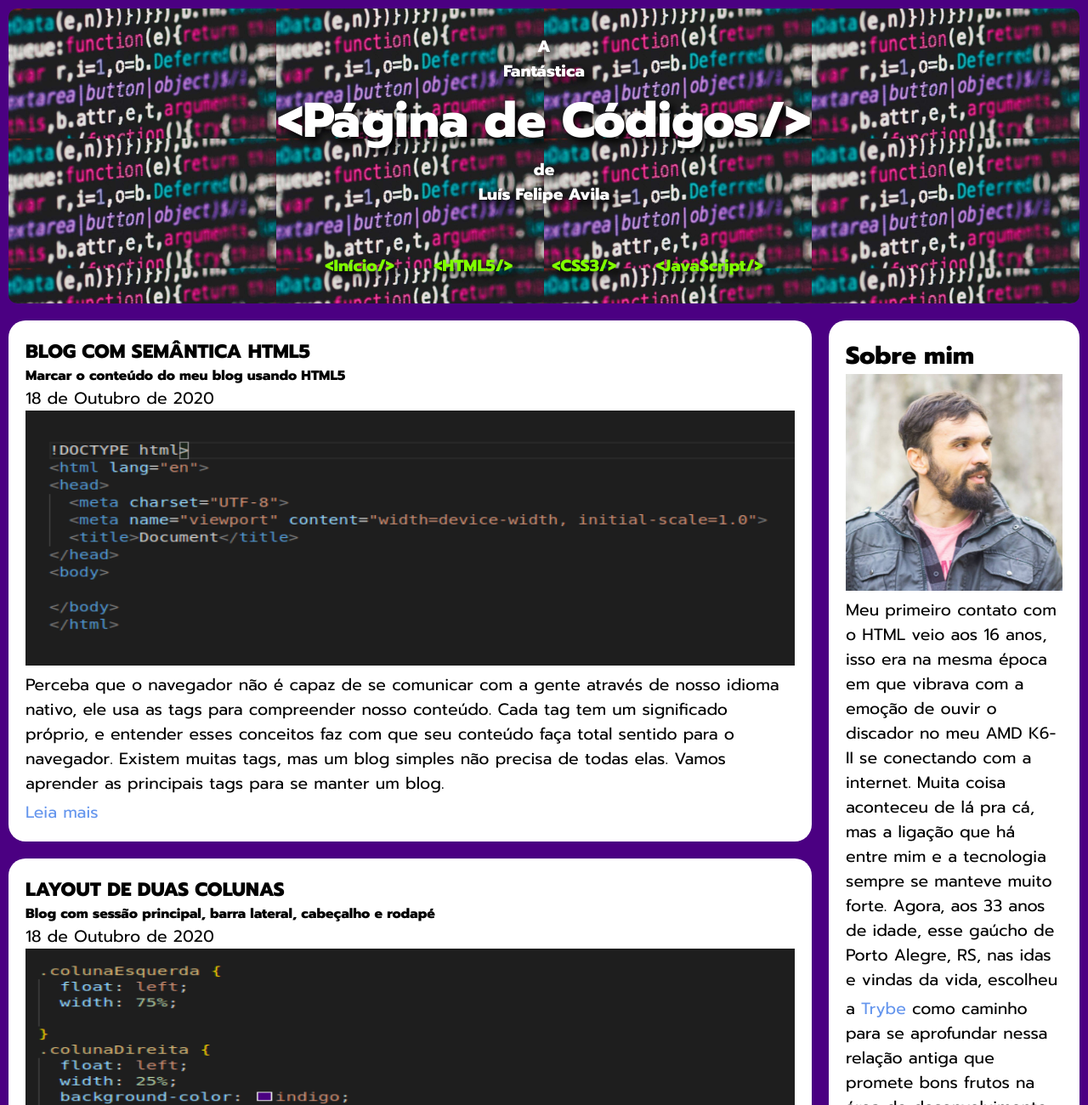
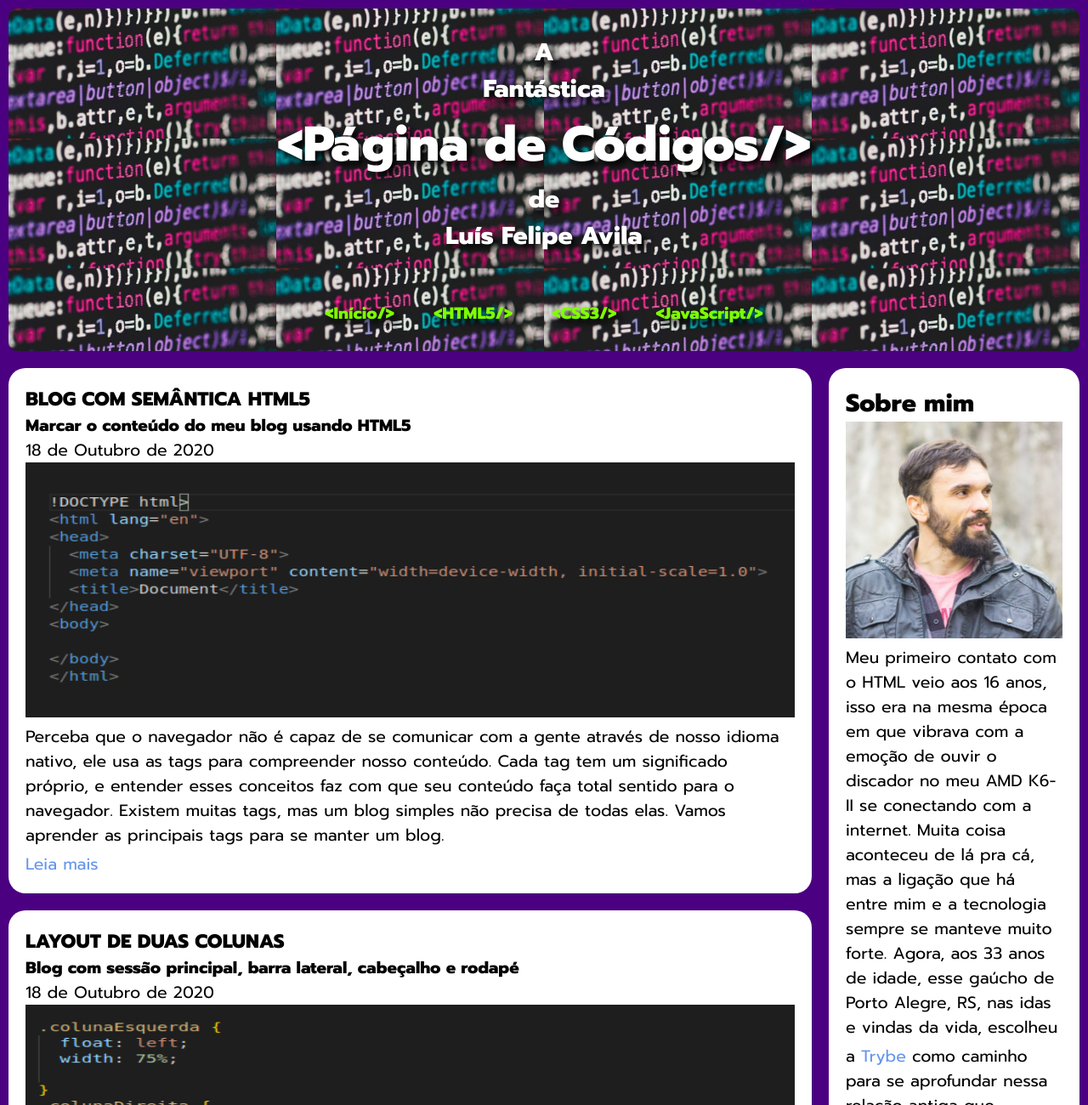
Before and after one commit to lfavila/lfavila.github.io, a plain HTML site: page index.html in a window 1280 px wide. Shown: the top 1300 px of the page at 85% size. Drawn offline with Linux system fonts and the light colour scheme.

Commit message:
alterando a ordem do output

```diff
--- a/index.html
+++ b/index.html
@@ -11,9 +11,11 @@
 <body>
     <header id="header">
         <div>
-            <p class="fundo-texto-topo">A<br> Fantástica</p>
+          <hgroup>
+            <h2 class="fundo-texto-topo">A<br> Fantástica</h2>
             <h1 class="fundo-texto-topo"> &lt;Página de Códigos/&gt; </h1>
-            <p class="fundo-texto-topo">de<br>Luís Felipe Avila</p>
+            <h2 class="fundo-texto-topo">de<br>Luís Felipe Avila</h2>
+          </hgroup>
         </div>
         <nav>
             <ul>
@@ -28,7 +30,7 @@
         <main class="colunaEsquerda">
           <article class="preview">
             <h3>BLOG COM SEMÂNTICA HTML5</h3>
-            <h5>Marcar o conteúdo do meu blog usando HTML5</h5>
+            <h4>Marcar o conteúdo do meu blog usando HTML5</h4>
             <p>18 de Outubro de 2020</p>
             <img src="./imagens/html5.png" width="650px" height="300px" alt="html5">
             <p>Perceba que o navegador não é capaz de se comunicar com a gente
@@ -42,7 +44,7 @@
           </article>
           <article class="preview">
             <h3>LAYOUT DE DUAS COLUNAS</h3>
-            <h5>Blog com sessão principal, barra lateral, cabeçalho e rodapé</h5>
+            <h4>Blog com sessão principal, barra lateral, cabeçalho e rodapé</h4>
             <p>18 de Outubro de 2020</p>
             <img src="./imagens/css3.png" width="650px" height="300px" alt="css3">
             <p>Usando o CSS, podemos manipular a posição dos elementos em uma página HTML.
@@ -55,7 +57,7 @@
           </article>
           <article class="preview">
             <h3>SCROLL COM EVENTO ONCLICK PELO JAVASCRIPT</h3>
-            <h5>Faça com que o blog reaja ao clique dos usuários</h5>
+            <h4>Faça com que o blog reaja ao clique dos usuários</h4>
             <p>18 de Outubro de 2020</p>
             <img src="./imagens/javascript.png" width="650px" height="300px" alt="javascript">
             <p>O JavaScript representa a interatividade com o usuário. Um simples clique
```
